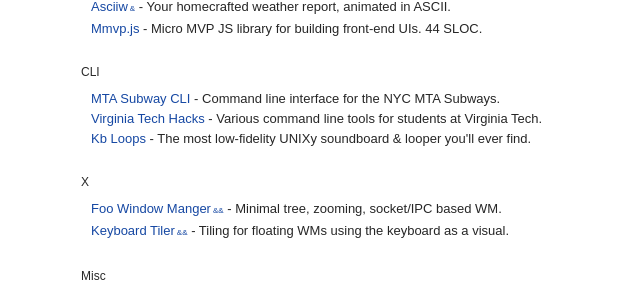
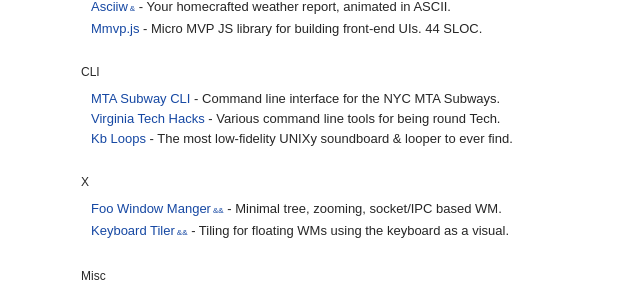
Before and after one commit to mil/userbound.com-jekyll, a Jekyll site: the page built from index.html, in a window 1280 px wide. Shown: the part 209-505 px from the top of the page, without its empty margins (319-959 px from the left). Built offline with Jekyll 4.4.1, drawn with Linux system fonts in a browser that asks for light colours.

Commit message:
more consie description

```diff
--- a/index.html
+++ b/index.html
@@ -57,12 +57,12 @@ title: Miles Sandlar
 
     <li>
     <a target="_blank" href="http://github.com/mil/virginia-tech-hacks" >Virginia Tech Hacks</a> -
-    Various command line tools for students at Virginia Tech.
+    Various command line tools for being round Tech.
     </li>
 
     <li>
     <a target="_blank" href="http://github.com/mil/kb-loops" >Kb Loops</a> -
-    The most low-fidelity UNIXy soundboard &amp; looper you'll ever find.
+    The most low-fidelity UNIXy soundboard &amp; looper to ever find.
     </li>
 
   </ul>
```
